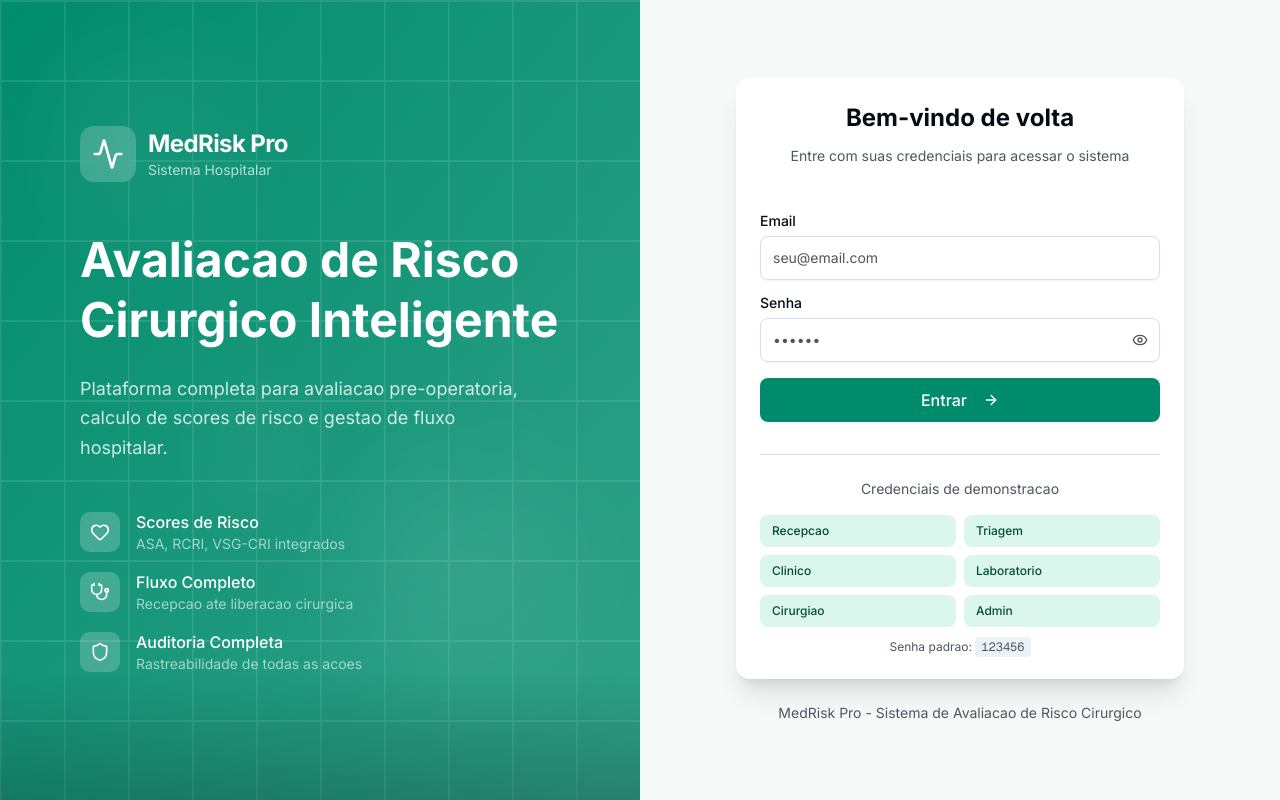
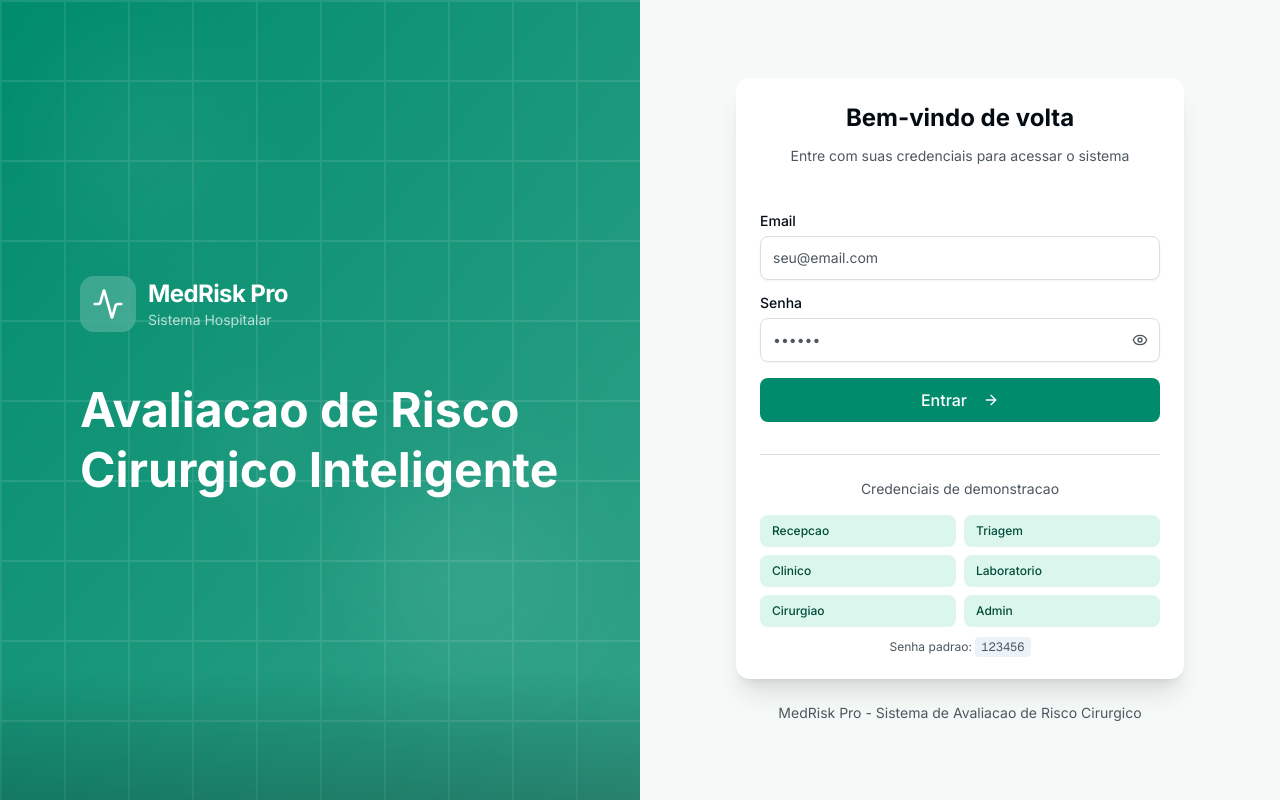
Before and after one commit to Gabstaudt/sistema-risco, a Next.js app: page /login in a window 1280 px wide. Built offline with nearby package versions, Linux system fonts and the light colour scheme.

Commit message:
ajuste de login

```diff
--- a/app/login/page.tsx
+++ b/app/login/page.tsx
@@ -10,9 +10,6 @@ import { Card, CardContent, CardDescription, CardHeader, CardTitle } from '@/com
 import { Alert, AlertDescription } from '@/components/ui/alert'
 import {
   Activity,
-  Heart,
-  Stethoscope,
-  Shield,
   Eye,
   EyeOff,
   Loader2,
@@ -103,43 +100,6 @@ export default function LoginPage() {
           <h2 className="text-4xl xl:text-5xl font-bold leading-tight mb-6 text-balance">
             Avaliacao de Risco Cirurgico Inteligente
           </h2>
-
-          <p className="text-lg text-white/80 mb-12 max-w-md leading-relaxed">
-            Plataforma completa para avaliacao pre-operatoria, calculo de scores de risco e gestao de fluxo hospitalar.
-          </p>
-
-          {/* Features */}
-          <div className="space-y-4">
-            <div className="flex items-center gap-4">
-              <div className="w-10 h-10 bg-white/20 rounded-lg flex items-center justify-center">
-                <Heart className="w-5 h-5" />
-              </div>
-              <div>
-                <p className="font-medium">Scores de Risco</p>
-                <p className="text-white/60 text-sm">ASA, RCRI, VSG-CRI integrados</p>
-              </div>
-            </div>
-
-            <div className="flex items-center gap-4">
-              <div className="w-10 h-10 bg-white/20 rounded-lg flex items-center justify-center">
-                <Stethoscope className="w-5 h-5" />
-              </div>
-              <div>
-                <p className="font-medium">Fluxo Completo</p>
-                <p className="text-white/60 text-sm">Recepcao ate liberacao cirurgica</p>
-              </div>
-            </div>
-
-            <div className="flex items-center gap-4">
-              <div className="w-10 h-10 bg-white/20 rounded-lg flex items-center justify-center">
-                <Shield className="w-5 h-5" />
-              </div>
-              <div>
-                <p className="font-medium">Auditoria Completa</p>
-                <p className="text-white/60 text-sm">Rastreabilidade de todas as acoes</p>
-              </div>
-            </div>
-          </div>
         </div>
 
         {/* Bottom Decoration */}
```
